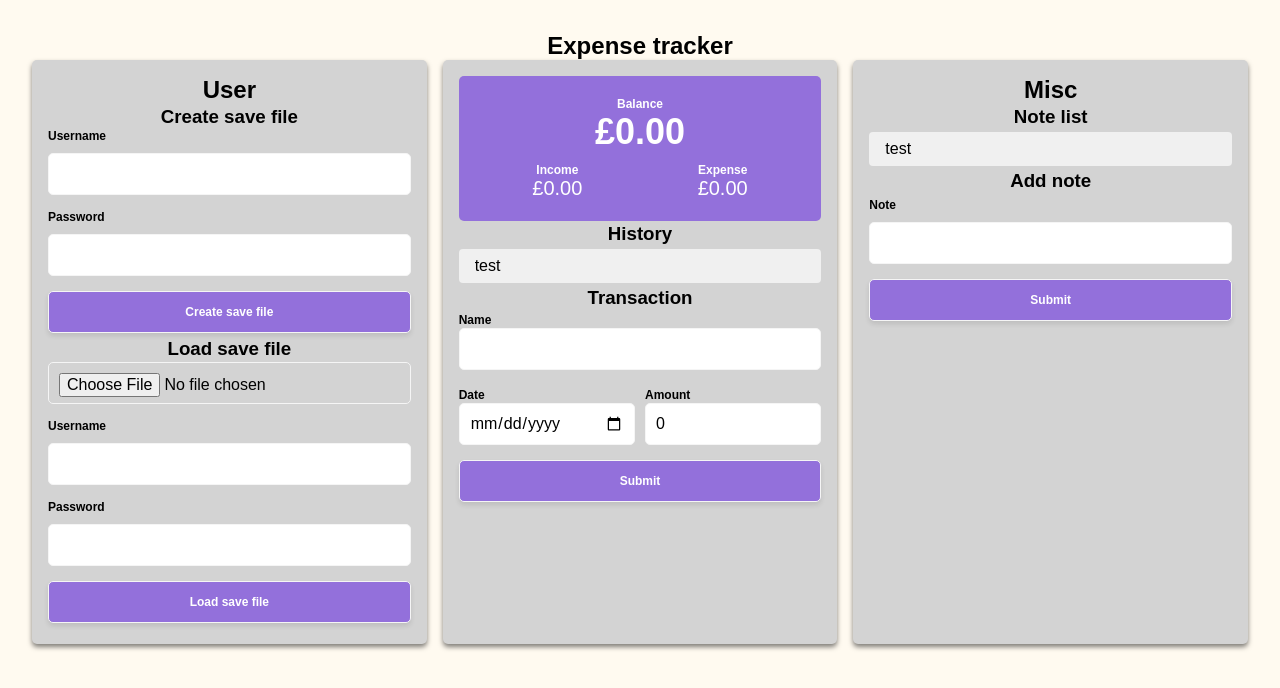
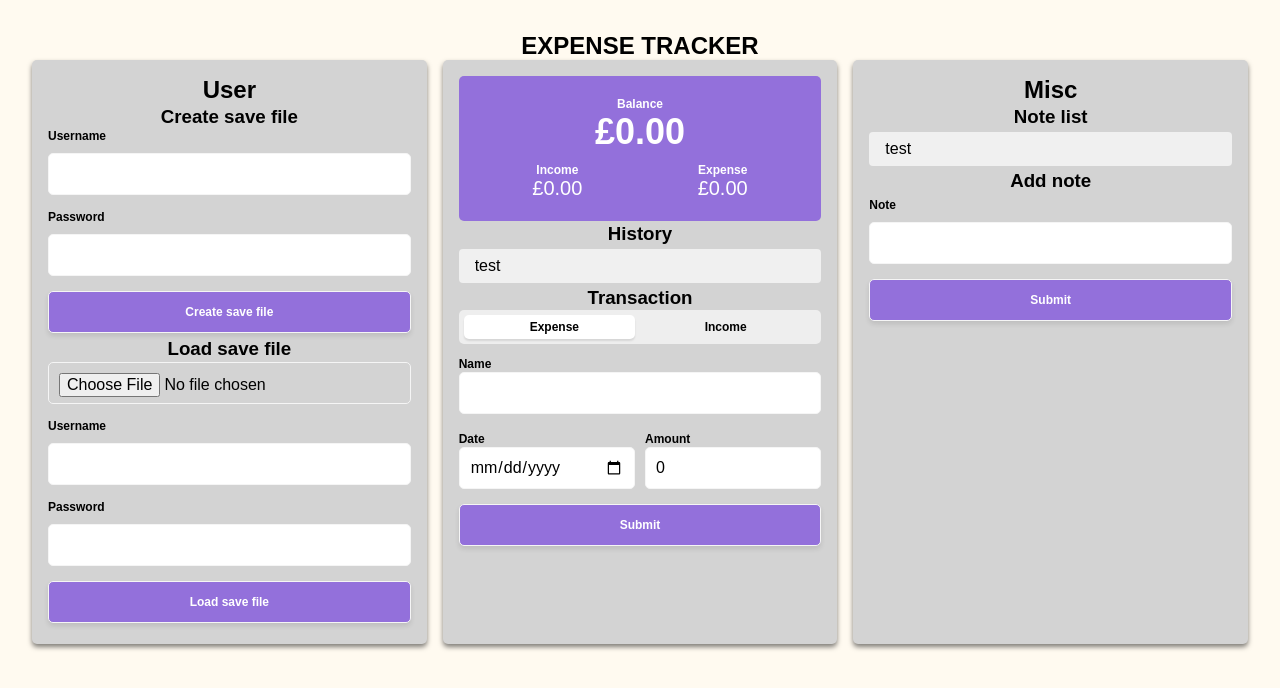
Before and after one commit to callumwwallace/Expense-tracker, a plain HTML site: page index.html in a window 1280 px wide. Drawn offline with Linux system fonts and the light colour scheme.

Commit message:
Adjusted design
Fixed a small interface flaw in the middle box

```diff
--- a/index.html
+++ b/index.html
@@ -1,4 +1,7 @@
 <!DOCTYPE html>
+
+<!-- Designed and developed by Callum Wallace -->
+
 <html lang="en">
 <head>
     <meta charset="UTF-8">
@@ -7,7 +10,7 @@
     <title>Expense tracker</title>
 </head>
 <body>
-<h1>Expense tracker</h1>
+<h1 style = "text-transform: uppercase;">Expense tracker</h1>
 <main>
     <div class="container">
         <section class="box" id="leftbox">
@@ -61,10 +64,18 @@
                 <h3>Transaction</h3>
                 <form id="addtransaction">
                     <div>
+                        <label for="type">
+                            <input type="checkbox" name="type" id="type" />
+                            <div class="option">
+                                <span>Expense</span>
+                                <span>Income</span>
+                            </div>
+                        </label>
+                    </div>
+                    <div>
                         <label for="name">Name</label>
                         <input type="text" id="name" name="name" required />
                     </div>
-                    <div class="inline-inputs">
                     <div>
                         <label for="date">Date</label>
                         <input type="date" id="date" name="date" required />
@@ -72,7 +83,6 @@
                     <div>
                         <label for="amount">Amount</label>
                         <input type="number" id="amount" name="amount" value="0" min="0.01" step="0.01" required/>
-                        </div>
                     </div>
                     <button type="submit">Submit</button>
                 </form>
--- a/style.css
+++ b/style.css
@@ -191,13 +191,3 @@ select {
     font-family: "Arial Rounded MT Bold", sans-serif;
     font-size: 1rem;
 }
-
-form .inline-inputs {
-    display: flex;
-    gap: 10px;
-    width: 100%;
-}
-
-form .inline-inputs div {
-    flex: 1;
-}
```
Lines whose indentation alone changed are shown as unchanged.
